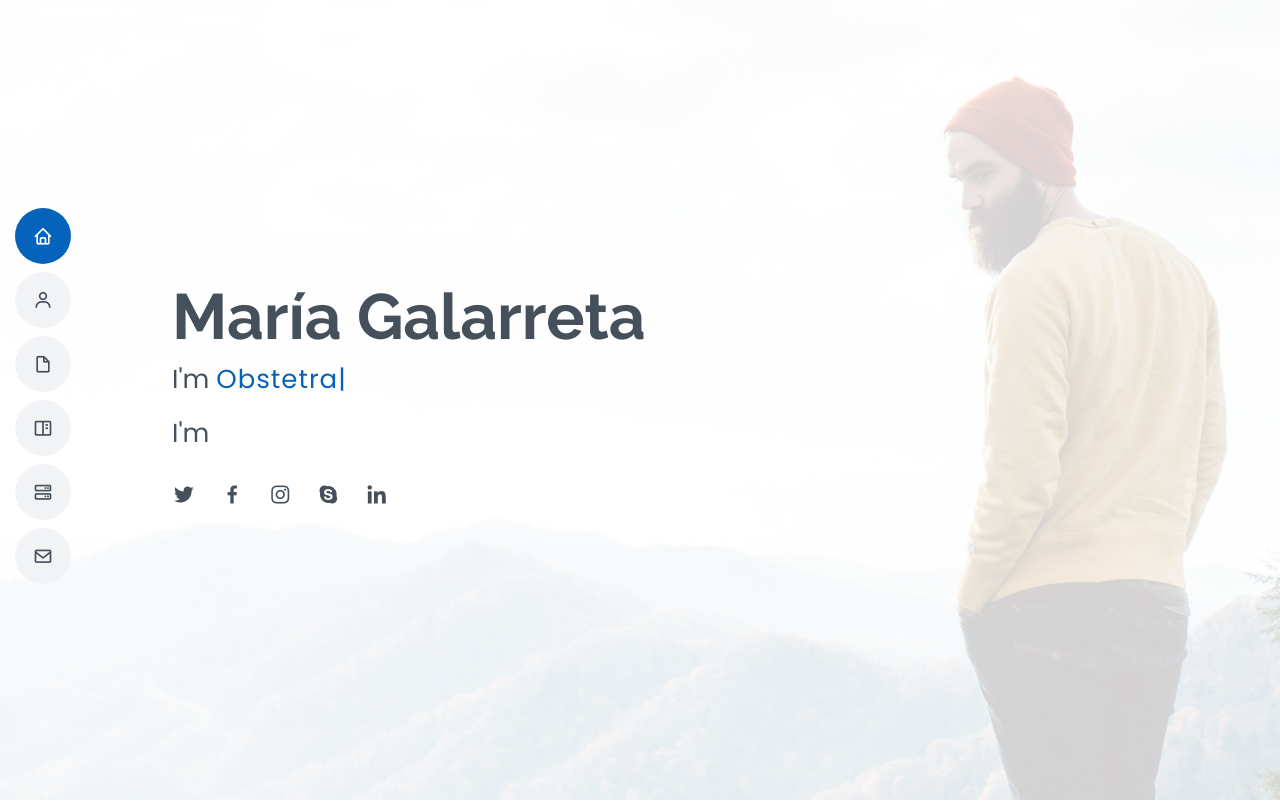
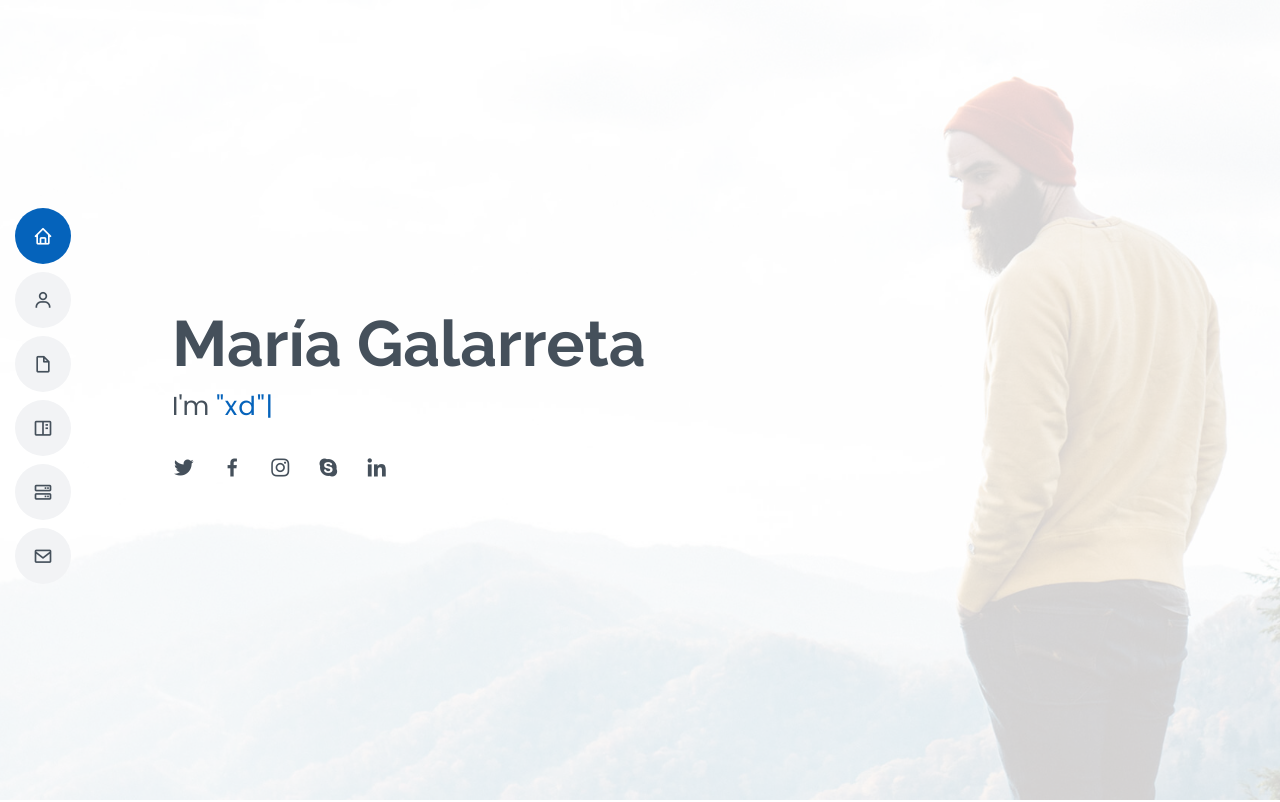
Before and after one commit to ximenaaroldan/mariagalarreta, a plain HTML site: page index.html in a window 1280 px wide. Shown: the top 802 px of the page. Drawn offline with nearby package versions, Linux system fonts and the light colour scheme.

Commit message:
Update index.html

```diff
--- a/index.html
+++ b/index.html
@@ -60,8 +60,7 @@
   <section id="hero" class="d-flex flex-column justify-content-center">
     <div class="container" data-aos="zoom-in" data-aos-delay="100">
       <h1>María Galarreta</h1>
-      <p>I'm <span class="typed" data-typed-items="Obstetra"></span></p>
-      <p>I'm <span class="typed" data-typed-items="xd"></span></p>
+      <p>I'm <span class="typed" data-typed-items="Obstetra">"xd"</span></p>
 
       <div class="social-links">
         <a href="#" class="twitter"><i class="bx bxl-twitter"></i></a>
```
